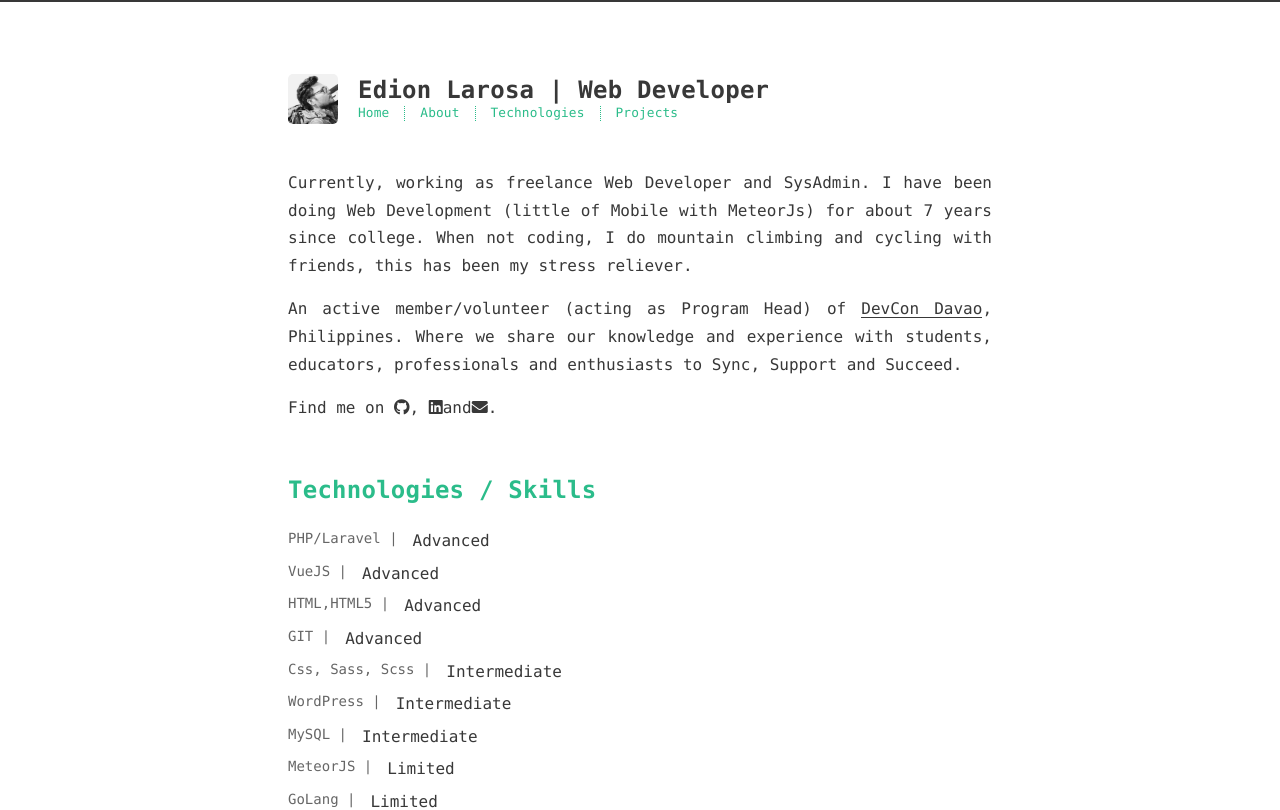
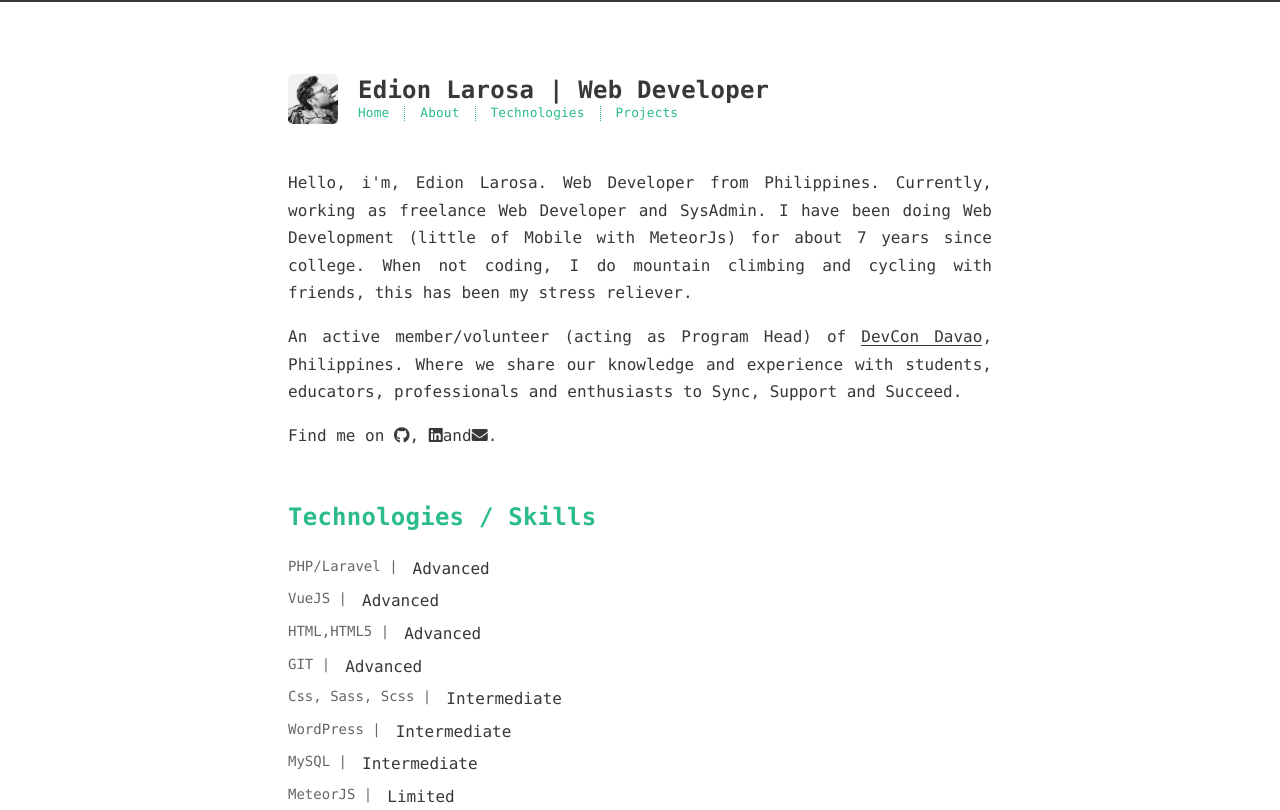
Before and after one commit to edionmelarosa/edionmelarosa.github.io, a Vue app: page / in a window 1280 px wide. Shown: the top 810 px of the page. Built offline with nearby package versions, Linux system fonts and the light colour scheme.

Commit message:
update about

```diff
--- a/src/components/sections/About.vue
+++ b/src/components/sections/About.vue
@@ -1,6 +1,7 @@
 <template>
     <section id="about">
-        <p>Currently, working as freelance Web Developer and SysAdmin.
+        <p>Hello, i'm, Edion Larosa. Web Developer from Philippines.
+            Currently, working as freelance Web Developer and SysAdmin.
             I have been doing Web Development (little of  Mobile with MeteorJs)
             for about 7 years since college.
             When not coding, I do mountain climbing and cycling with friends,
@@ -24,4 +25,5 @@
 export default {
     name: 'About'
 }
+
 </script>
```
